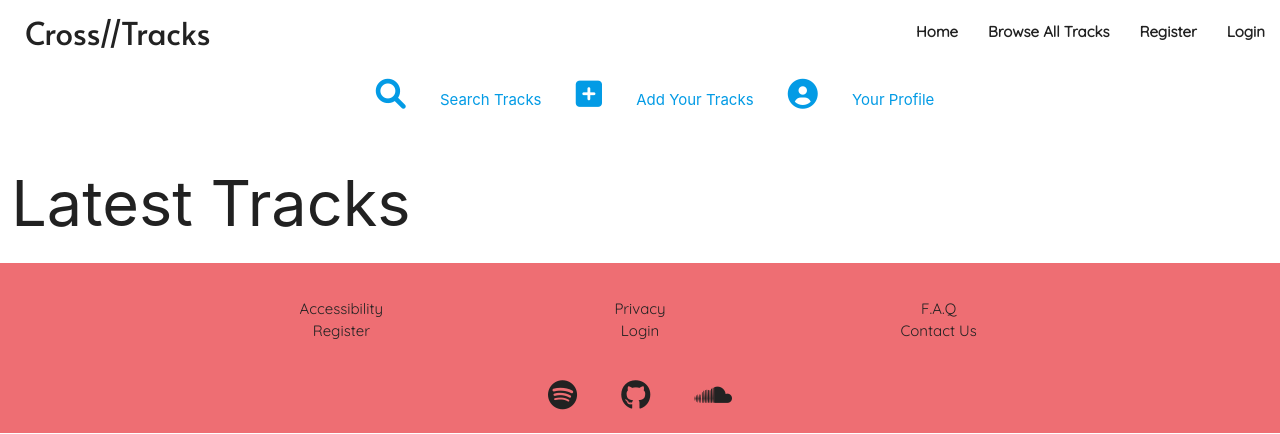
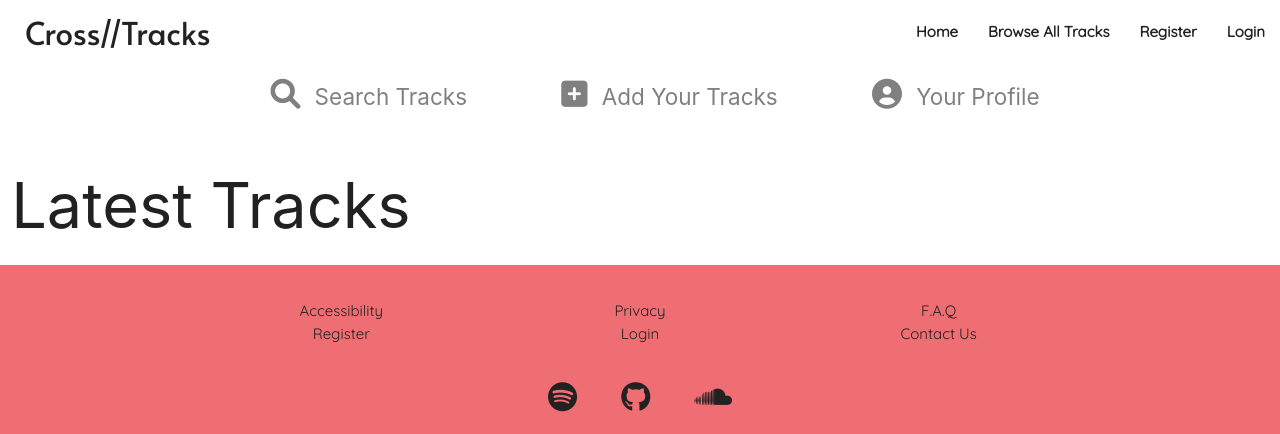
Before and after one commit to OliverCadman/cross_tracks_ci_ms3, a Flask app: page /browse-tracks in a window 1280 px wide. Shown: the top 434 px of the page. Run offline with Flask 2, Linux system fonts and the light colour scheme; data that the repository does not hold is empty.

Commit message:
Adjusted max-height of images for track cards in 'browse-tracks.html'

```diff
--- a/application/static/css/style.css
+++ b/application/static/css/style.css
@@ -134,14 +134,14 @@ nav li a {
 
 /* ------ Browse Tracks Page ------- */
 
-/* Top-level links display user options */
+/* Top-level links displaying user options */
 .user-option-list {
     display: flex;
     justify-content: center;
 }
+
 .user-option-list ul li {
     display: inline-block;
-    text-align: center;
 }
 
 .user-option-icon {
@@ -161,10 +161,57 @@ nav li a {
 /* Tablet Devices */
 @media only screen and (min-width: 600px) {
 
+/* ------ Browse Tracks Page ------ */
+/* Top-level links displaying user options */
+
+.user-option-icon {
+    margin: 0 10px 0 30px;
+    color: grey;
+}
+
+.user-option {
+    font-size: 1.5rem;
+    color: grey;
+}
+
+.user-option-list ul li {
+    display: inline-block;
+    margin: 0 30px;
+}
+
+.user-option-list ul li:hover {
+    transform: scale(1.1);
+    transition: 0.3s ease-in-out;
+}
+
 }
 
 /* Laptop/Desktop Devices */
 @media only screen and (min-width: 992px) {
+
+
+/* ------ Browse Tracks Page ------ */
+/* Top-level links displaying user options */
+
+.user-option-icon {
+    margin: 0 10px 0 30px;
+    color: grey;
+}
+
+
+/* Latest Tracks */
+.card-image {
+  max-height: 150px;
+}
+
+.card-image img {
+    height: 100% !important;
+}
+
+.track-card {
+    margin: 0 5px;
+}
+
 
 }
 
```
